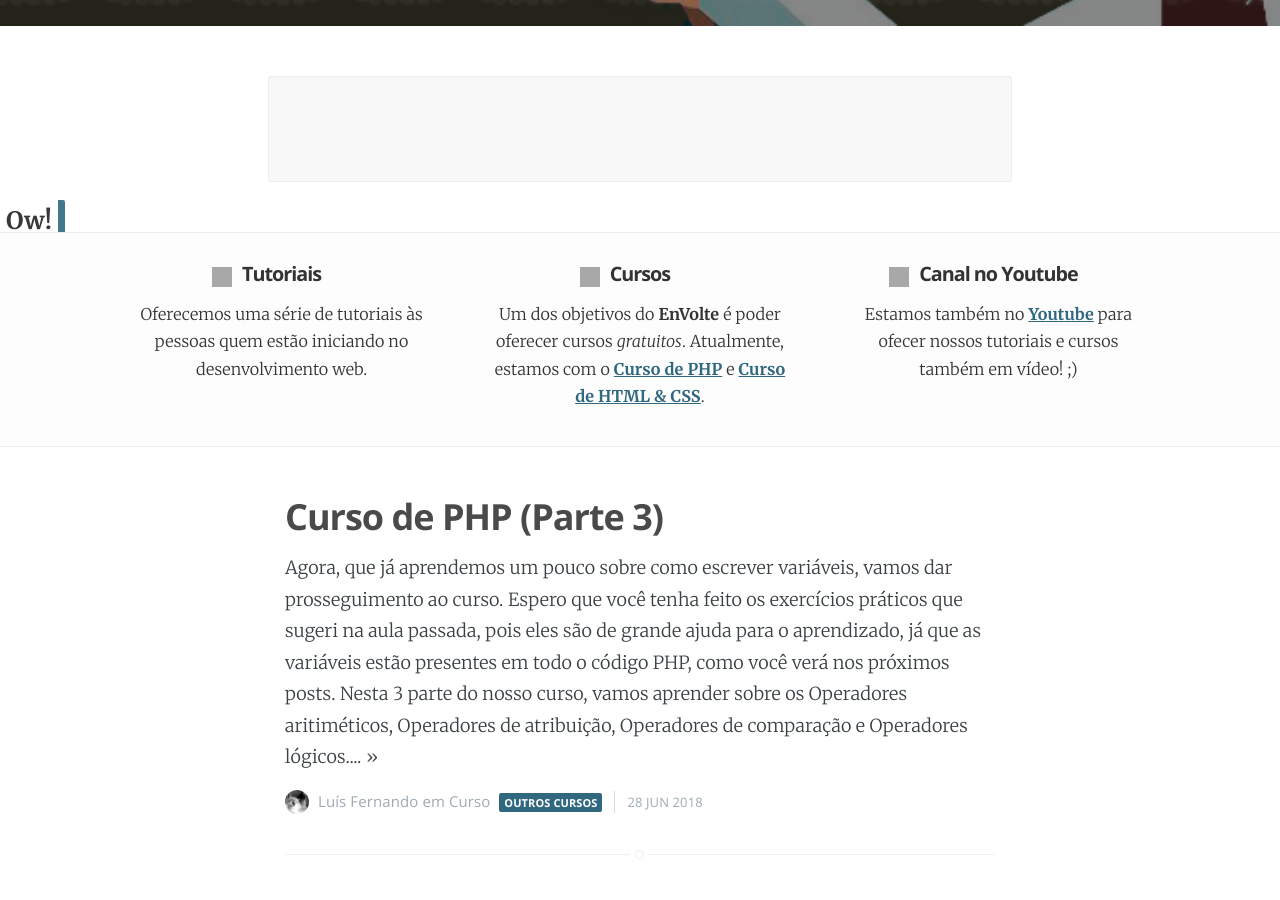
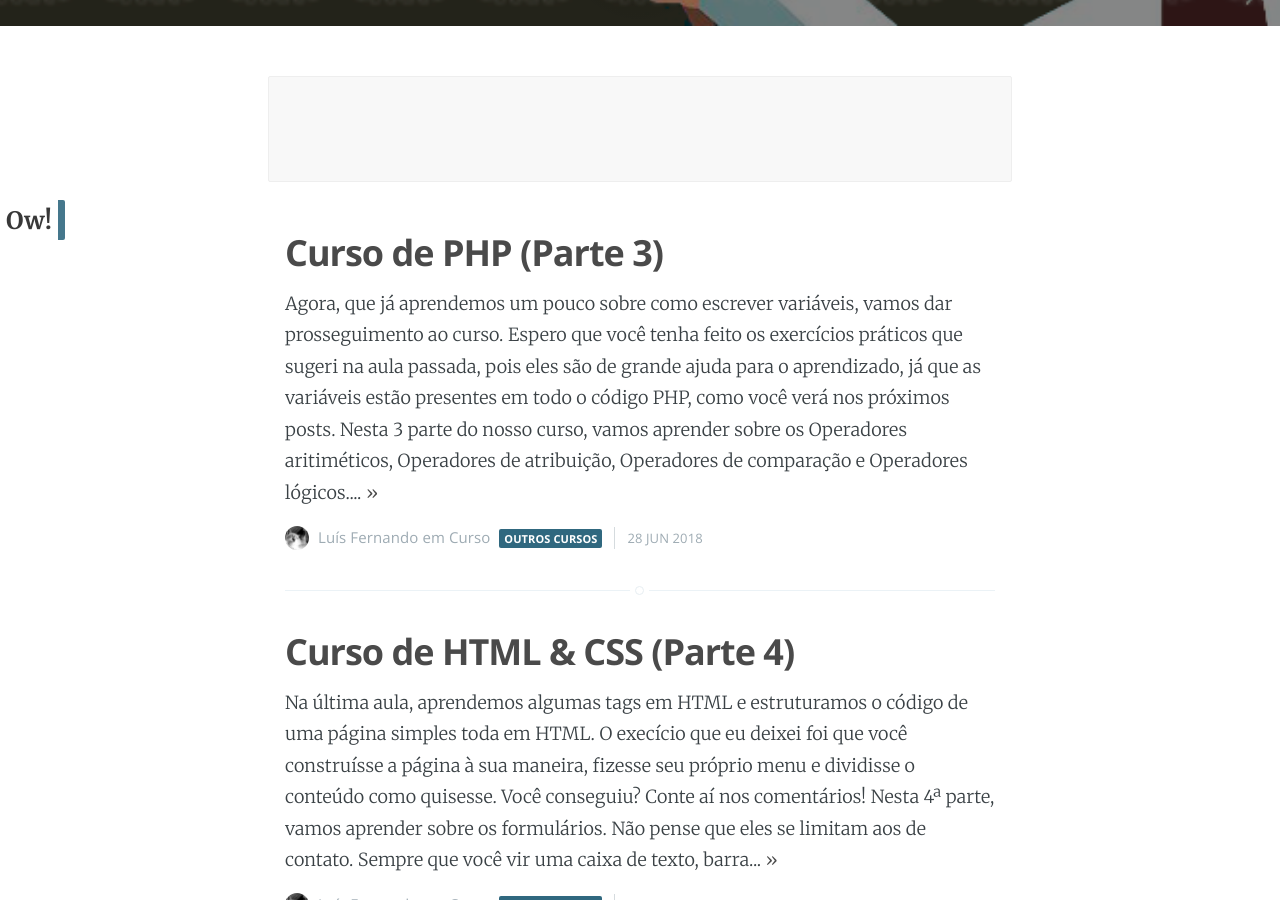
Before and after one commit to EnVolte/envolte.github.io, a Jekyll site: the page built from index.html, in a window 1280 px wide and 900 px high, scrolled down 559 px. Built offline with Jekyll 4.4.1, drawn with Linux system fonts in a browser that asks for light colours; the list of posts is cut into pages by our own code; grey boxes are pictures that could not be loaded.

Commit message:
Update index.html

```diff
--- a/index.html
+++ b/index.html
@@ -54,29 +54,6 @@ about: 'about.html'
 </script>
 	</div>
 
-	<section id="about">
-
-   <div id="centre">
-
-       <div id="left">
-           <h2><span class="icon" style="background-image: url('https://raw.githubusercontent.com/google/material-design-icons/master/action/2x_web/ic_chrome_reader_mode_black_48dp.png');"></span> Tutoriais</h2>
-               <p>Oferecemos uma série de tutoriais às pessoas quem estão iniciando no desenvolvimento web.</p>
-       </div>
-
-       <div id="center">
-           <h2><span class="icon" style="background-image: url('https://raw.githubusercontent.com/google/material-design-icons/master/action/2x_web/ic_code_black_48dp.png');"></span> Cursos</h2>
-               <p>Um dos objetivos do <b>EnVolte</b> é poder oferecer cursos <i>gratuitos</i>. Atualmente, estamos com o <b><a href="https://envolte.github.io/Curso-de-PHP.html">Curso de PHP</a></b> e <b><a href="https://envolte.github.io/Curso-HTML-CSS.html">Curso de HTML & CSS</a></b>.</p>
-       </div>
-
-       <div id="right">
-           <h2><span class="icon" style="background-image: url('https://raw.githubusercontent.com/google/material-design-icons/master/av/2x_web/ic_video_library_black_48dp.png');"></span> Canal no Youtube</h2>
-               <p>Estamos também no <a href="">Youtube</a> para ofecer nossos tutoriais e cursos também em vídeo! ;)</p>
-       </div>
-
-   </div><!-- Centre -->
-
-</section>
-
 
 
     <div class="extra-pagination inner">
```
